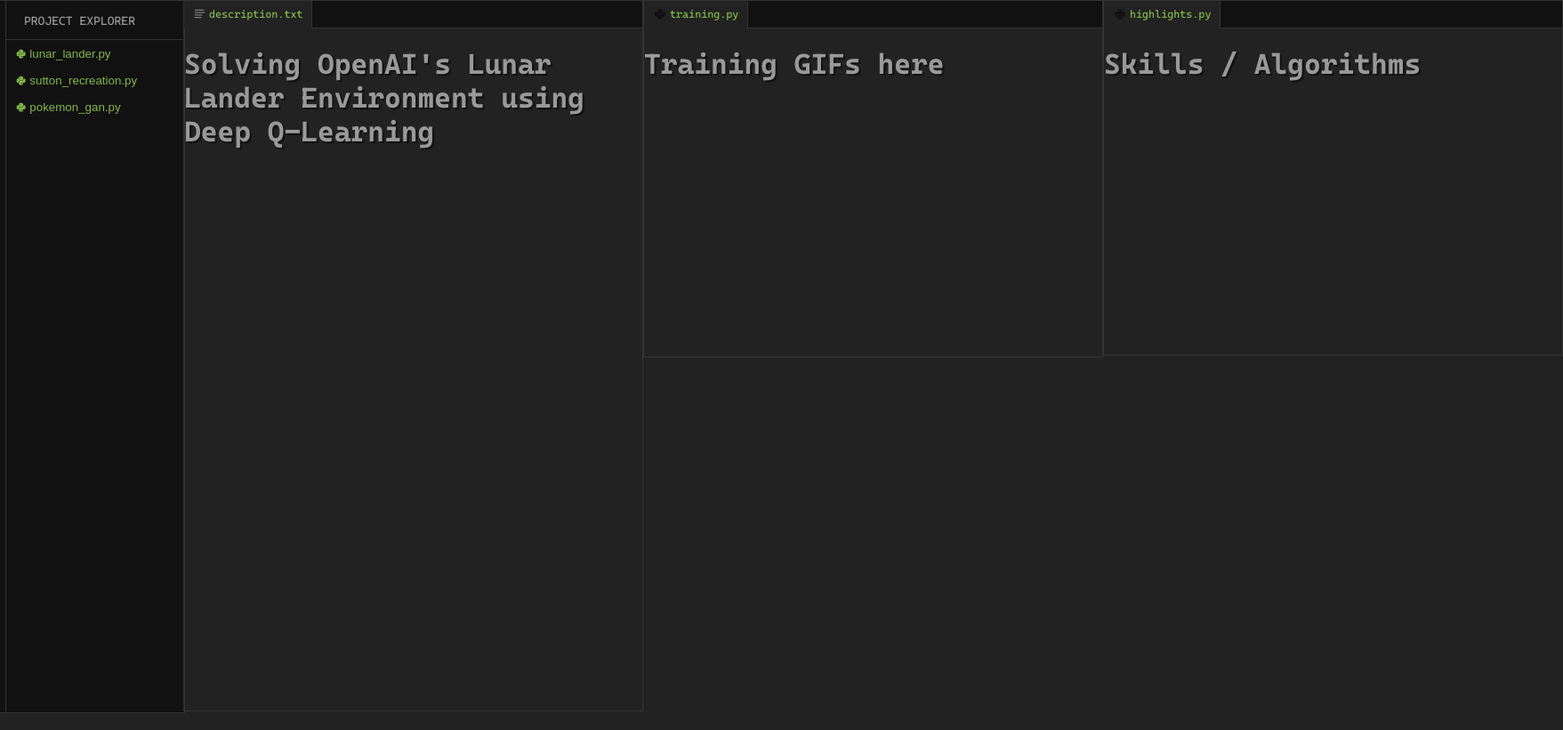
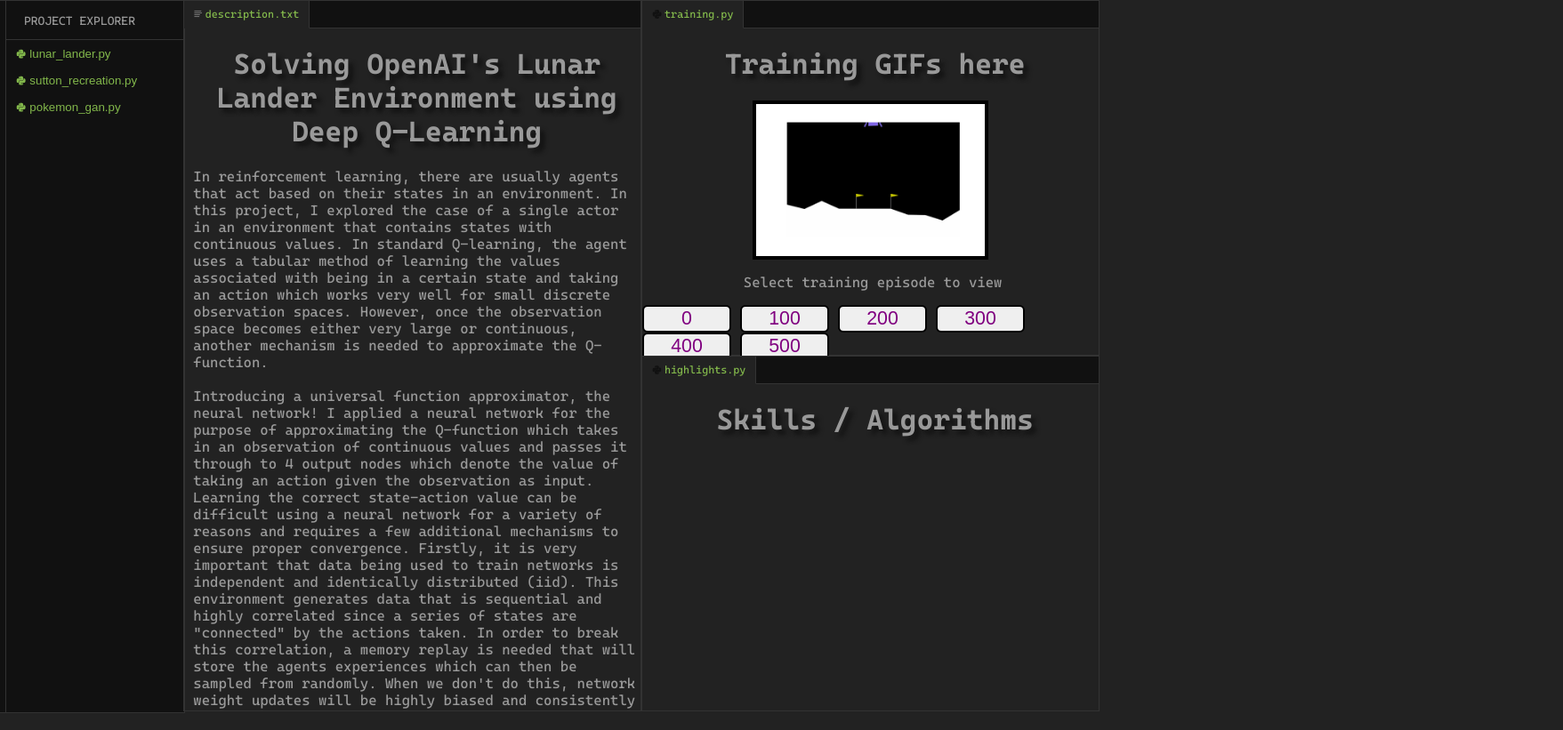
Before and after one commit to augustocohn/Portfolio-Website, a React app: page /projects in a window 1280 px wide. Shown: the full height of the page at 89% size, 1757 px wide, since content can reach past the window. Built offline with nearby package versions, Linux system fonts and the light colour scheme; some packages are replaced by stand-ins of ours.

Commit message:
started lunar project, hid overflow

```diff
--- a/src/Components/Window/index.js
+++ b/src/Components/Window/index.js
@@ -9,6 +9,8 @@
     const {
         width,
         height,
+        column,
+        row,
         tab_name,
         tab_type,
         content
@@ -18,6 +20,8 @@
         <div className={styles.window_wrapper} style={{
             maxWidth: width,
             height: height,
+            gridColumn: column,
+            gridRow: row,
         }}>
             <Tab name={tab_name} type={tab_type} />
             <div className={styles.content}>
--- a/src/Components/Window/index.module.css
+++ b/src/Components/Window/index.module.css
@@ -1,17 +1,10 @@
 
 
 .window_wrapper {
-    height: 50%;
-    width: 100%;
-
-    /* max-width: 49%;
-    min-width: 300px; */
-
     border: 1px solid #333;
 }
 
 .content {
-
     height: calc(100% - 30px);
-
+    overflow: hidden;
 }
--- a/src/Pages/About/index.js
+++ b/src/Pages/About/index.js
@@ -169,13 +169,13 @@
 
     return (
         <div className={styles.about_wrapper}>
-            <Window width='50%' height='100%' tab_name='about_me.txt' tab_type='text_file' content={
+            <Window column='1' row='1 / 3' tab_name='about_me.txt' tab_type='text_file' content={
                 <AboutMeSection />
             } />
-            <Window width='50%' height='50%' tab_name='amazon.py' tab_type='python_filled' content={
+            <Window column='2' row='1' tab_name='amazon.py' tab_type='python_filled' content={
                 <Amazon skillsAmazon={skills_amazon} />
             } />
-            <Window width='50%' height='49.69%' tab_name='trimble.txt' tab_type='text_file' content={
+            <Window column='2' row='2' tab_name='trimble.txt' tab_type='text_file' content={
                 <Trimble skillsTrimble={skills_trimble} />
             } />
         </div>
--- a/src/Pages/About/index.module.css
+++ b/src/Pages/About/index.module.css
@@ -7,9 +7,9 @@
     width: calc(100% - 50px);
     height: 100%;
 
-    display: flex;
-    flex-direction: column;
-    flex-wrap: wrap;
+    display: grid;
+    grid-template-columns: repeat(2, 50%);
+    grid-template-rows: repeat(2, 50%);
 
 }
 
@@ -28,8 +28,8 @@
 
     padding: 3%;
     margin: 15%;
-    border: 6px solid black;
-    outline: 2px solid orange;
+    border: 2px solid rgba(255, 255, 255, .2);
+    box-shadow: 0px 0px 20px black;
     border-radius: 10px;
 }
 
--- a/src/Pages/Courses/index.js
+++ b/src/Pages/Courses/index.js
@@ -51,10 +51,10 @@
 
     return (
         <div className={styles.education_wrapper}>
-            <Window width='50%' height='100%' tab_name='uf.txt' tab_type='text_file' content={
+            <Window column='1' tab_name='uf.txt' tab_type='text_file' content={
                 <UF />
             }/>
-            <Window width='49.69%' height='100%' tab_name='gt.txt' tab_type='text_file' content={
+            <Window column='2' tab_name='gt.txt' tab_type='text_file' content={
                 <GT />
             } />
         </div>
--- a/src/Pages/Courses/index.module.css
+++ b/src/Pages/Courses/index.module.css
@@ -7,9 +7,8 @@
     width: 100%;
     height: 100%;
 
-    display: flex;
-    flex-direction: row;
-    flex-wrap: wrap;
+    display: grid;
+    grid-template-columns: 50% 50%;
 }
 
 /* .education_title > h1 {
--- a/src/Pages/Home/index.module.css
+++ b/src/Pages/Home/index.module.css
@@ -6,9 +6,9 @@
     height: 100%;
     width: 100%;
 
-    display: flex;
-    flex-direction: row;
-    flex-wrap: wrap;
+    display: grid;
+    grid-template-columns: 50% 50%;
+    grid-template-rows: 30% auto;
 }
 
 .title_section {
--- a/src/Pages/Projects/Pages/project_pages.js
+++ b/src/Pages/Projects/Pages/project_pages.js
@@ -1,7 +1,15 @@
 
 import styles from './project_pages.module.css'
 
+import lunar_ep_0 from '../images/lunar_ep_0.gif'
+import lunar_ep_100 from '../images/lunar_ep_100.gif'
+import lunar_ep_200 from '../images/lunar_ep_200.gif'
+import lunar_ep_300 from '../images/lunar_ep_300.gif'
+import lunar_ep_400 from '../images/lunar_ep_400.gif'
+import lunar_ep_500 from '../images/lunar_ep_500.gif'
+
 import Window from '../../../Components/Window'
+import { useState } from 'react'
 
 
 const Title = (props) => {
@@ -15,6 +23,39 @@
     )
 }
 
+const LunarLanderDemo = () => {
+
+    const episodes = {
+        0: lunar_ep_0,
+        100: lunar_ep_100,
+        200: lunar_ep_200,
+        300: lunar_ep_300,
+        400: lunar_ep_400,
+        500: lunar_ep_500,
+    }
+
+    const [episode, setEpisode] = useState(0)
+
+    const changeEpisode = (button, newEpisode) => {
+        setEpisode(newEpisode)
+    }
+
+    const mapped = Object.keys(episodes).map((e) => (
+        <button key={e} onClick={(button) => changeEpisode(button.target, e)}>{e}</button>
+    ))
+
+    return (
+        <div className={styles.lander_demo}>
+            <Title title={'Training GIFs here'} />
+            <img src={episodes[episode]} alt='Episodes' />
+            <p>Select training episode to view</p>
+            <div className={styles.lander_demo_options}>
+                {mapped}
+            </div>
+        </div>
+    )
+
+}
 
 
 const LunarLander = () => {
@@ -23,13 +64,50 @@
 
     return (
         <div className={styles.lunar_lander}>
-            <Window width='50%' height='100%' tab_name='description.txt' tab_type='text_file' content={
-                <Title title={title} />
+            <Window row='1 / 3' column='1' tab_name='description.txt' tab_type='text_file' content={
+                <>
+                    <Title title={title} />
+                    <p>
+                        In reinforcement learning, there are usually agents that act based on their
+                        states in an environment. In this project, I explored the case of a single
+                        actor in an environment that contains states with continuous values. In standard
+                        Q-learning, the agent uses a tabular method of learning the values associated
+                        with being in a certain state and taking an action which works very well for
+                        small discrete observation spaces. However, once the observation space becomes
+                        either very large or continuous, another mechanism is needed to approximate the
+                        Q-function.
+
+                        <br /><br />
+
+                        Introducing a universal function approximator, the neural network! I applied
+                        a neural network for the purpose of approximating the Q-function which takes in
+                        an observation of continuous values and passes it through to 4 output nodes which
+                        denote the value of taking an action given the observation as input. Learning the
+                        correct state-action value can be difficult using a neural network for a variety of
+                        reasons and requires a few additional mechanisms to ensure proper convergence. Firstly,
+                        it is very important that data being used to train networks is independent and
+                        identically distributed (iid). This environment generates data that is sequential and
+                        highly correlated since a series of states are "connected" by the actions taken. In order
+                        to break this correlation, a memory replay is needed that will store the agents experiences
+                        which can then be sampled from randomly. When we don't do this, network weight updates will
+                        be highly biased and consistently move in the wrong direction.
+
+                        <br /><br />
+
+                        Another problem that arises with this method is the use of the Bellman update as the loss
+                        function for our network. The Bellman update is a key algorithm in reinforcement learning
+                        that describes the way that future rewards get propogated back to past states. This allows
+                        the agent to act in their best long term interest and not take immediately greedy actions that
+                        result in poorer long term performance. In the Bellman equation, we use the reward that we
+                        receive in the current state and add it to the value of the next highest value state.
+
+                    </p>
+                </>
             } />
-            <Window width='50%' height='50%' tab_name='training.py' tab_type='python_filled' content={
-                <Title title={'Training GIFs here'} />
+            <Window row='1' column='2' tab_name='training.py' tab_type='python_filled' content={
+                <LunarLanderDemo />
             } />
-            <Window width='50%' height='49.69%' tab_name='highlights.py' tab_type='python_filled' content={
+            <Window row='2' column='2' tab_name='highlights.py' tab_type='python_filled' content={
                 <Title title={'Skills / Algorithms'} />
             } />
         </div>
@@ -42,13 +120,13 @@
 
     return (
         <div className={styles.sutton_recreation}>
-            <Window width='100%' height='40%' tab_name='description.txt' tab_type='text_file' content={
+            <Window row='1' column='1 / 3' tab_name='description.txt' tab_type='text_file' content={
                 <Title title={title} />
             } />
-            <Window width='50%' height='59.69%' tab_name='graphs.py' tab_type='python_filled' content={
+            <Window row='2' column='1' tab_name='graphs.py' tab_type='python_filled' content={
                 <Title title="Sutton's Graphs Here" />
             } />
-            <Window width='49.69%' height='59.69%' tab_name='interactive_graphs.py' tab_type='python_filled' content={
+            <Window row='2' column='2' tab_name='interactive_graphs.py' tab_type='python_filled' content={
                 <Title title="Interactive Graphs -> Tune alpha / lambda" />
             } />
         </div>
--- a/src/Pages/Projects/Pages/project_pages.module.css
+++ b/src/Pages/Projects/Pages/project_pages.module.css
@@ -1,22 +1,60 @@
 .project_title {
     color: #999;
-    text-shadow: 2px 2px 1px #111;
+    text-shadow: 5px 5px 5px #111;
+    margin-left: 2%;
+    text-align: center;
 }
 
 .lunar_lander {
-    height: inherit;
+    height: 100%;
 
+    display: grid;
+    grid-template-columns: repeat(2, 50%);
+    grid-template-rows: repeat(2, 50%);
+}
+
+.lunar_lander p {
+    margin-left: 2%;
+    margin-right: 1%;
+}
+
+.lander_demo {
     display: flex;
     flex-direction: column;
+
+    align-items: center;
+}
+
+.lander_demo img {
+    width: 50%;
+    border: 4px solid black;
+}
+
+.lander_demo_options {
+    display: flex;
+    flex-direction: row;
     flex-wrap: wrap;
+    align-items: center;
+    column-gap: 10px;
+}
+
+.lander_demo_options > button {
+    width: 100px;
+    height: 100%;
+
+    border: 2px solid black;
+    border-radius: 6px;
+
+    color: purple;
+    font-size: 16pt;
 }
 
 .sutton_recreation {
-    height: inherit;
+    height: 100%;
 
-    display: flex;
-    flex-direction: row;
-    flex-wrap: wrap;
+    display: grid;
+    grid-template-columns: repeat(2, 50%);
+    grid-template-rows: repeat(2, 50%);
 }
 
 .pokemon_gan {
--- a/src/Pages/Projects/index.js
+++ b/src/Pages/Projects/index.js
@@ -2,7 +2,6 @@
 
 import styles from './index.module.css'
 
-import Tab from '../../Components/Tab'
 import Navigator from '../../Components/Navigator'
 import {
     LunarLander,
```
Also changed, not shown: src/Pages/Home/index.js (+3 -4 lines), src/Pages/Projects/images/lunar_ep_0.gif (added), src/Pages/Projects/images/lunar_ep_100.gif (added), src/Pages/Projects/images/lunar_ep_400.gif (added), src/Pages/Projects/images/lunar_ep_500.gif (added), 2 other files.
